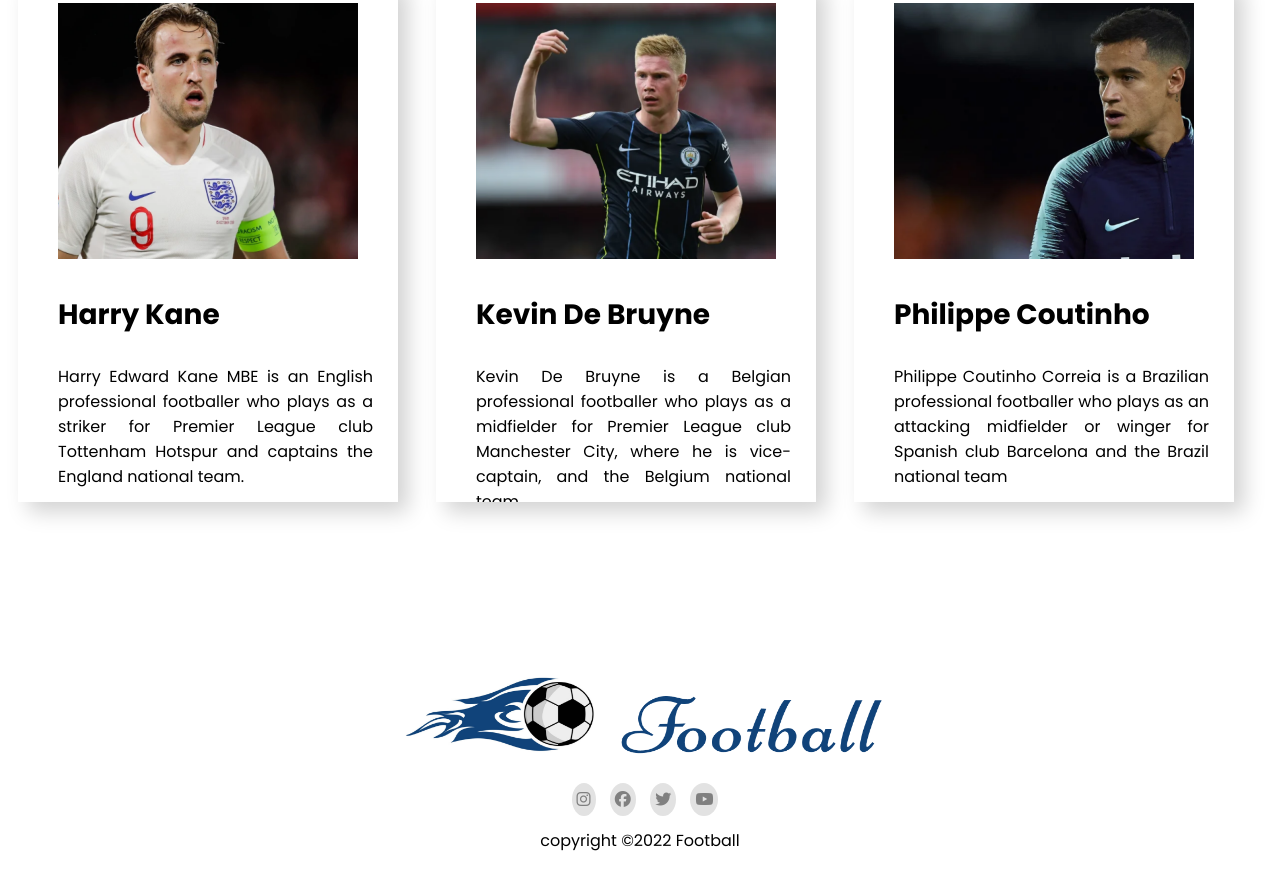
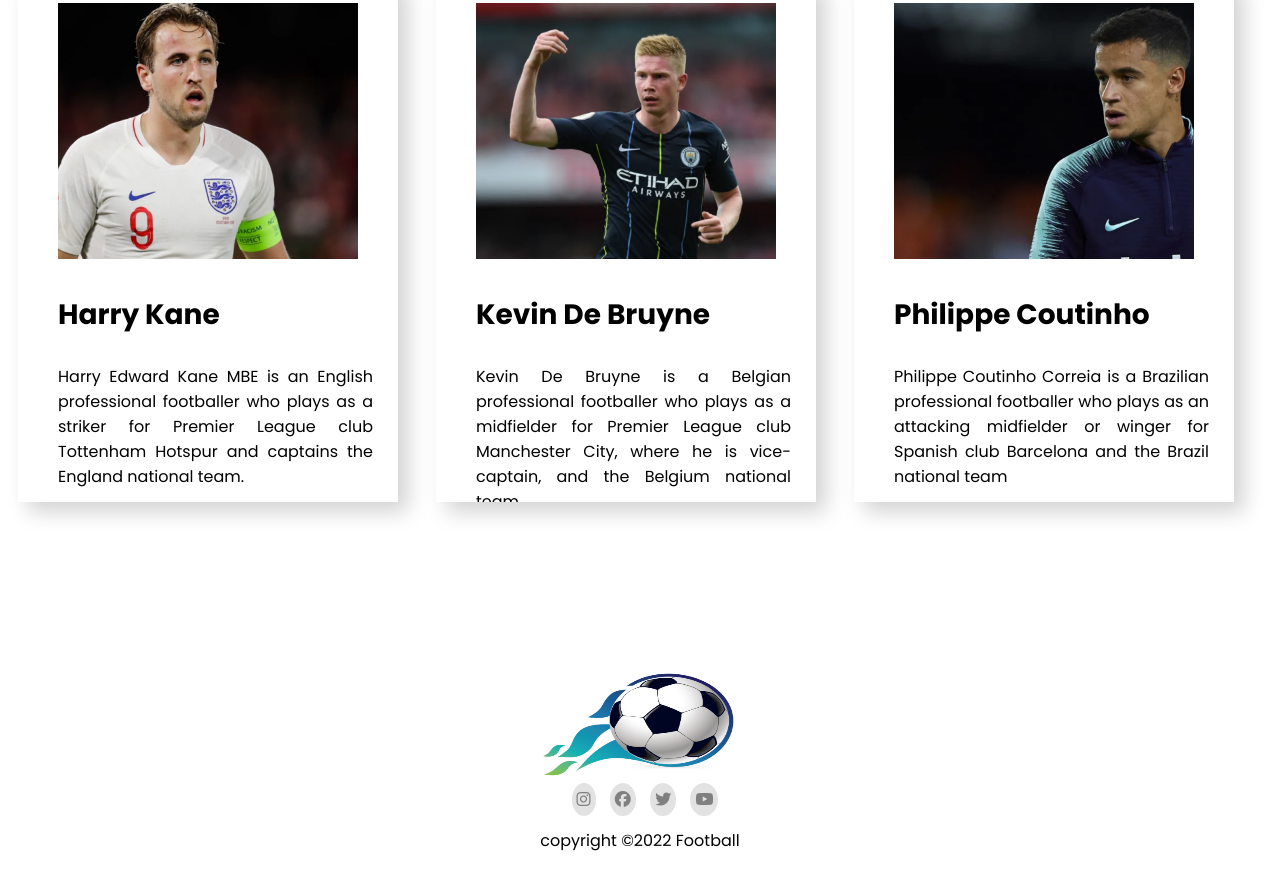
Before and after one commit to Khalid82/responsive-football, a plain HTML site: page index.html in a window 1280 px wide. Shown: the part 2440-3330 px from the top of the page. Drawn offline with Linux system fonts and the light colour scheme.

Commit message:
2nd-commit

```diff
--- a/index.html
+++ b/index.html
@@ -117,7 +117,7 @@
         <section>
             <div class="footer">
                 <div class="footer-image">
-                    <img src="images/Logo.png" alt="">
+                    <img src="images/football.png" alt="">
                 </div>
                 <div class="icon">
                     <a href=""><i class="fab fa-instagram"></i></a>
--- a/styles-css/style.css
+++ b/styles-css/style.css
@@ -114,7 +114,7 @@ body{
     /* margin-left: 500px; */
 }
        .footer-image img{
-           width: 484px;
+           width: 200px;
            height: 110px;
            }
 
```
Also changed, not shown: images/football-logo.jpg (added), images/football.png (added).
